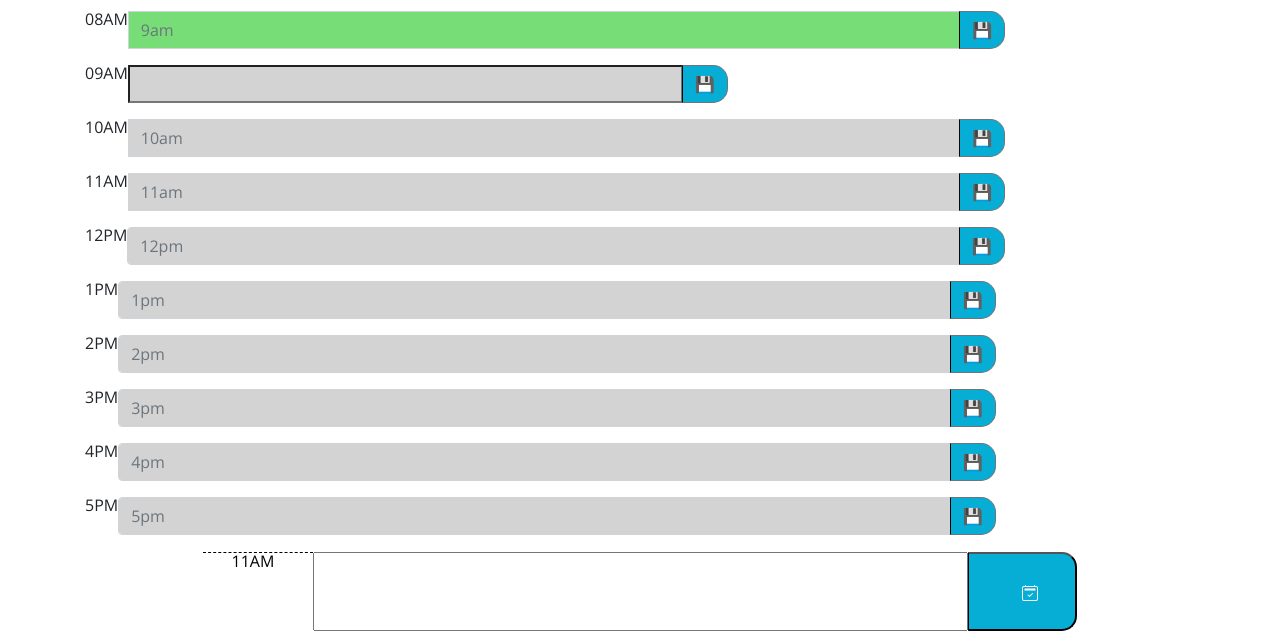
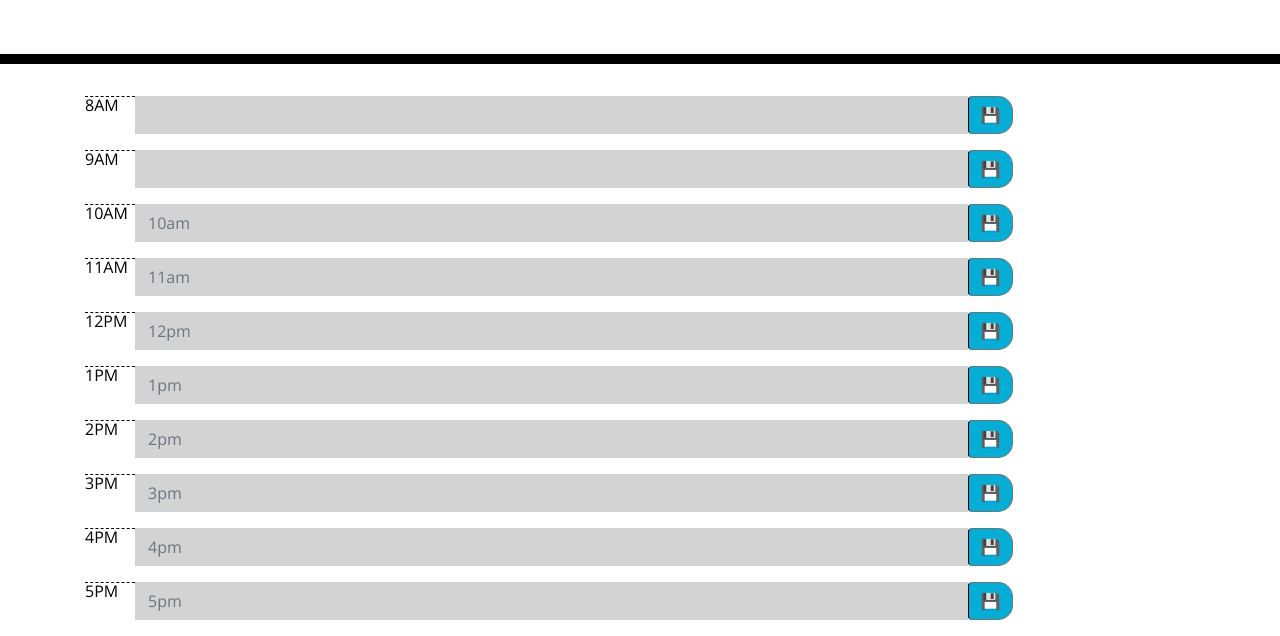
Before and after one commit to JoelCronin/Work_Day_Scheduler, a plain HTML site: page index.html in a window 1280 px wide. Shown: the part 325-961 px from the top of the page. Drawn offline with nearby package versions, Linux system fonts and the light colour scheme.

Commit message:
All rows now line up with each other as changed width of relevant div

```diff
--- a/Assets/css/style.css
+++ b/Assets/css/style.css
@@ -71,3 +71,7 @@ textarea {
   font-size: 20px;
   transition: all 0.3s ease-in-out;
 }
+
+.hour10{
+ width: 50px;
+}
--- a/Assets/js/script.js
+++ b/Assets/js/script.js
@@ -17,6 +17,8 @@ $('input').each(function(){
 })
 
 var checkTime = function () {
+
+    // var now = moment().format("HH")
 
 
 $('input').each(function(){
--- a/index.html
+++ b/index.html
@@ -31,89 +31,76 @@
       <h1 class="display-3">Work Day Scheduler</h1>
       <p class="lead">A simple calendar app for scheduling your work day</p>
       <p id="currentDay" class="lead"></p>
+      <h2>Current Time &amp; Date: <br /> <span id="time-display">00:00:00</span></h2>
     </header>
     <div class="container">
       <div class="input-group mb-3">
-        <div class="hour8 ">08AM</div>
-        <input type="text" class="form-control col-lg-9 future" id="08" value=" " placeholder="9am" aria-label="Recipient's username" aria-describedby="button-addon2">
-        <div class="input-group-append">
-          <button class="btn btn-outline-secondary button-9 saveBtn" type="button" id="button-addon2">💾</button>
-        </div>
+        <div class="hour ">8AM</div>
+        <input type="text" class="form-control col-lg-9 form" id="08" value=" " aria-label="Recipient's username" aria-describedby="button-addon2">
+        <button class="btn btn-outline-secondary button-9 saveBtn" type="button" id="button-addon2">💾</button>
       </div>
     </div>
     <div class="container">
       <div class="input-group mb-3">
-        <div class="hour9">09AM</div>
-          <input type="text" class="events description col-6" id="09" value="">
-        <div class="input-group-append">
+        <div class="hour">9AM</div>
+          <input type="text" class="form-control col-lg-9 form" id="09" value=""aria-label="Recipient's username" aria-describedby="button-addon2">
           <button class="btn btn-outline-secondary button-9 saveBtn" type="button" id="button-addon2">💾</button>
-        </div>
       </div>
     </div>
     <div class="container">
       <div class="input-group mb-3">
-        <div class="hour10">10AM</div>
+        <div class="hour">10AM</div>
           <input type="text" class="form-control col-lg-9 form" id="10" placeholder="10am" aria-label="Recipient's username" aria-describedby="button-addon2">
-        <div class="input-group-append">
           <button class="btn btn-outline-secondary button-10 saveBtn" type="button" id="button-addon2">💾</button>
-        </div>
       </div>
     </div>
     <div class="container">
       <div class="input-group mb-3">
-        <div class="hour10">11AM</div>
+        <div class="hour">11AM</div>
         <input type="text" class="form-control col-lg-9 form" id="11" placeholder="11am" aria-label="Recipient's username" aria-describedby="button-addon2">
-        <div class="input-group-append">
-          <button class="btn btn-outline-secondary button-11 saveBtn" type="button" id="button-addon2">💾</button>
-        </div>
+        <button class="btn btn-outline-secondary button-11 saveBtn" type="button" id="button-addon2">💾</button>
       </div>
     </div>
     <div class="container">
-      <div class="input-group mb-3"> 12PM
+      <div class="input-group mb-3">
+        <div class="hour">12PM</div>
         <input type="text" class="form-control col-lg-9 form" id="12" placeholder="12pm" aria-label="Recipient's username" aria-describedby="button-addon2">
-        <div class="input-group-append">
-          <button class="btn btn-outline-secondary button-12 saveBtn" type="button" id="button-addon2">💾</button>
-        </div>
+        <button class="btn btn-outline-secondary button-12 saveBtn" type="button" id="button-addon2">💾</button>
       </div>
     </div>
     <div class="container">
-      <div class="input-group mb-3"> 1PM
+      <div class="input-group mb-3">
+        <div class="hour">1PM</div>
         <input type="text" class="form-control col-lg-9 form" id="13" placeholder="1pm" aria-label="Recipient's username" aria-describedby="button-addon2">
-        <div class="input-group-append">
-          <button class="btn btn-outline-secondary button-1 saveBtn" type="button" id="button-addon2">💾</button>
-        </div>
+        <button class="btn btn-outline-secondary button-1 saveBtn" type="button" id="button-addon2">💾</button>
       </div>
     </div>
     <div class="container">
-      <div class="input-group mb-3"> 2PM
+      <div class="input-group mb-3 time">
+        <div class="hour">2PM</div>
         <input type="text" class="form-control col-lg-9 form" id="14" placeholder="2pm" aria-label="Recipient's username" aria-describedby="button-addon2">
-        <div class="input-group-append">
           <button class="btn btn-outline-secondary button-2 saveBtn" type="button" id="button-addon2">💾</button>
-        </div>
       </div>
     </div>
     <div class="container">
-      <div class="input-group mb-3"> 3PM
+      <div class="input-group mb-3">
+        <div class="hour">3PM</div>
         <input type="text" class="form-control col-lg-9 form" id="15" placeholder="3pm" aria-label="Recipient's username" aria-describedby="button-addon2">
-        <div class="input-group-append">
           <button class="btn btn-outline-secondary button-3 saveBtn" type="button" id="button-addon2">💾</button>
-        </div>
       </div>
     </div>
     <div class="container">
-      <div class="input-group mb-3 "> 4PM
+      <div class="input-group mb-3 ">
+        <div class="hour">4PM</div>
         <input type="text" class="form-control col-lg-9 form" id="16" placeholder="4pm" aria-label="Recipient's username" aria-describedby="button-addon2">
-        <div class="input-group-append">
           <button class="btn btn-outline-secondary button-4 saveBtn" type="button" id="button-addon2">💾</button>
-        </div>
       </div>
     </div>
     <div class="container">
-      <div class="input-group mb-3"> 5PM
+      <div class="input-group mb-3">
+        <div class="hour">5PM</div>
         <input type="text" class="form-control col-lg-9 form" id="17" placeholder="5pm" aria-label="Recipient's username" aria-describedby="button-addon2">
-        <div class="input-group-append">
-          <button class="btn btn-outline-secondary button-5 saveBtn" type="button" id="button-addon2">💾</button>
-        </div>
+        <button class="btn btn-outline-secondary button-5 saveBtn" type="button" id="button-addon2">💾</button>
       </div>
     </div>
     <script src="https://cdnjs.cloudflare.com/ajax/libs/jquery/3.2.1/jquery.min.js"></script>
@@ -121,15 +108,3 @@
     <script src="./assets/js/script.js"></script>
   </body>
 </html>
-
-<div class="row justify-content-center">
-  <div class="hour col-1 text-center">11AM</div>
-    <input type="text" class="events description col-6" id="11" value="">
-    <button class="col-1 saveBtn">
-    <svg xmlns="http://www.w3.org/2000/svg" width="16" height="16" fill="currentColor" class="bi bi-calendar2-check" viewBox="0 0 16 16">
-    <path d="M10.854 8.146a.5.5 0 0 1 0 .708l-3 3a.5.5 0 0 1-.708 0l-1.5-1.5a.5.5 0 0 1 .708-.708L7.5 10.793l2.646-2.647a.5.5 0 0 1 .708 0z"/>
-    <path d="M3.5 0a.5.5 0 0 1 .5.5V1h8V.5a.5.5 0 0 1 1 0V1h1a2 2 0 0 1 2 2v11a2 2 0 0 1-2 2H2a2 2 0 0 1-2-2V3a2 2 0 0 1 2-2h1V.5a.5.5 0 0 1 .5-.5zM2 2a1 1 0 0 0-1 1v11a1 1 0 0 0 1 1h12a1 1 0 0 0 1-1V3a1 1 0 0 0-1-1H2z"/>
-    <path d="M2.5 4a.5.5 0 0 1 .5-.5h10a.5.5 0 0 1 .5.5v1a.5.5 0 0 1-.5.5H3a.5.5 0 0 1-.5-.5V4z"/>
-    </svg>
-    </button>
-</div>
```
